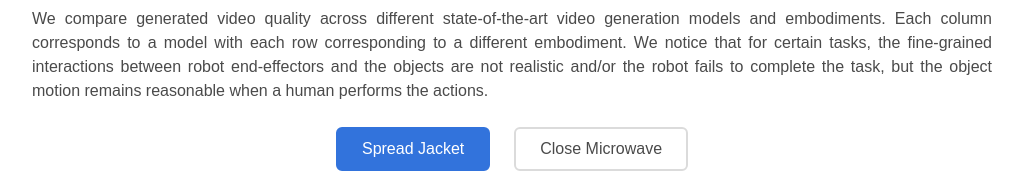
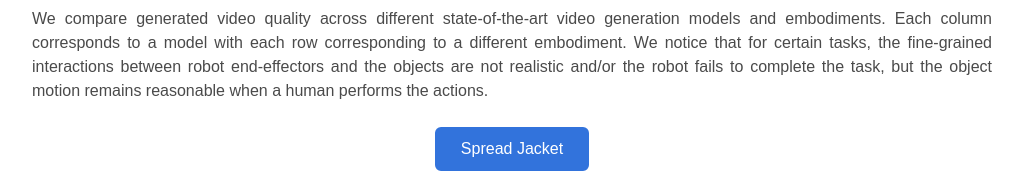
Before and after one commit to dream2flow/dream2flow.github.io, a plain HTML site: page index.html in a window 1280 px wide. Shown: the part 1440-1635 px from the top of the page, without its empty margins (128-1151 px from the left). Drawn offline with nearby package versions, Linux system fonts and the light colour scheme; some icons are missing; a web font is replaced by a local one.

Commit message:
hid close microwave

```diff
--- a/index.html
+++ b/index.html
@@ -127,11 +127,11 @@
             <span>Spread Jacket</span>
           </a>
         </li>
-        <li class="task-tab" data-task="task2">
+        <!-- <li class="task-tab" data-task="task2">
           <a>
             <span>Close Microwave</span>
           </a>
-        </li>
+        </li> -->
       </ul>
     </div>
 
```
